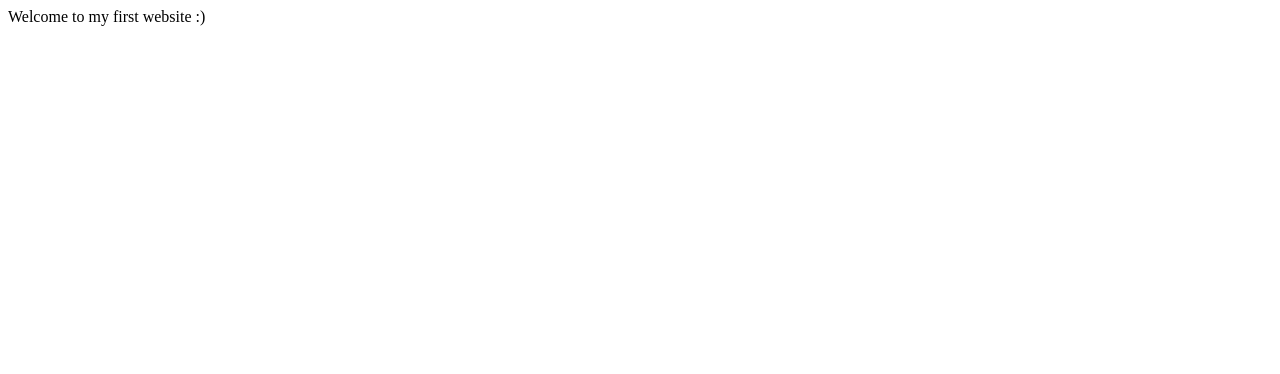
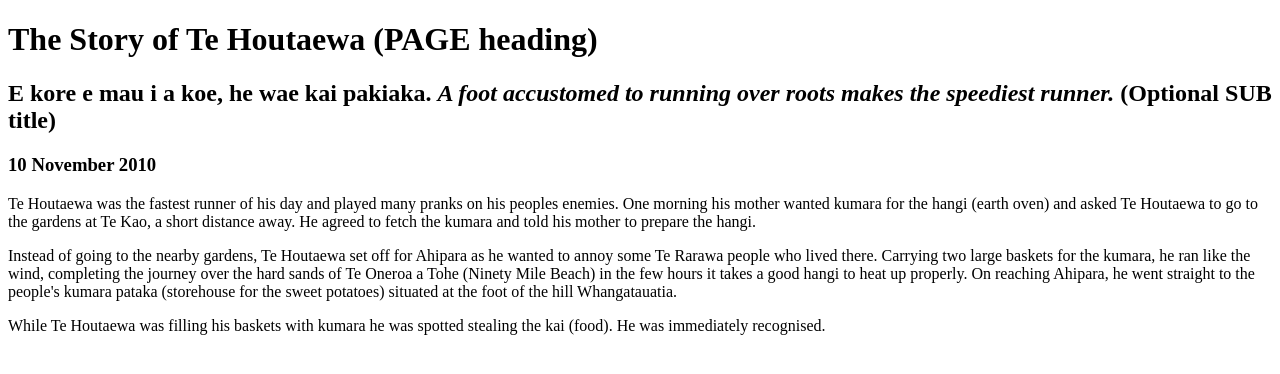
Before and after one commit to danielle-baek/danielle-baek.github.io, a plain HTML site: page index.html in a window 1280 px wide. Drawn offline with Linux system fonts and the light colour scheme.

Commit message:
test website

```diff
--- a/index.html
+++ b/index.html
@@ -1 +1,27 @@
-Welcome to my first website :)
+<!DOCTYPE html>
+<html>
+  <head>
+    <title>Dani's homepage </title>
+    <meta charset="UTF-8">
+    <link href="your-stylesheet-link-here.css" rel="stylesheet" type="text/css">
+  </head>
+
+  <body>
+    <h1>The Story of Te Houtaewa (PAGE heading)</h1>
+    <h2>E kore e mau i a koe, he wae kai pakiaka. <em>A foot accustomed to running over roots makes the speediest runner.</em> (Optional SUB title) </h2>
+    <h3>10 November 2010</h3>
+
+    <p>
+      Te Houtaewa was the fastest runner of his day and played many pranks on his peoples enemies. One morning his mother wanted kumara for the hangi (earth oven) and asked Te Houtaewa to go to the gardens at Te Kao, a short distance away. He agreed to fetch the kumara and told his mother to prepare the hangi.
+    </p>
+    <p>
+      Instead of going to the nearby gardens, Te Houtaewa set off for Ahipara as he wanted to annoy some Te Rarawa people who lived there. Carrying two large baskets for the kumara, he ran like the wind, completing the journey over the hard sands of Te Oneroa a Tohe (Ninety Mile Beach) in the few hours it takes a good hangi to heat up properly. On reaching Ahipara, he went straight to the people's kumara pataka (storehouse for the sweet potatoes) situated at the foot of the hill Whangatauatia.
+    </p>
+    <p>
+      While Te Houtaewa was filling his baskets with kumara he was spotted stealing the kai (food). He was immediately recognised.
+    </p>
+
+    <!-- this is a comment. -->
+
+  </body>
+</html>
```
